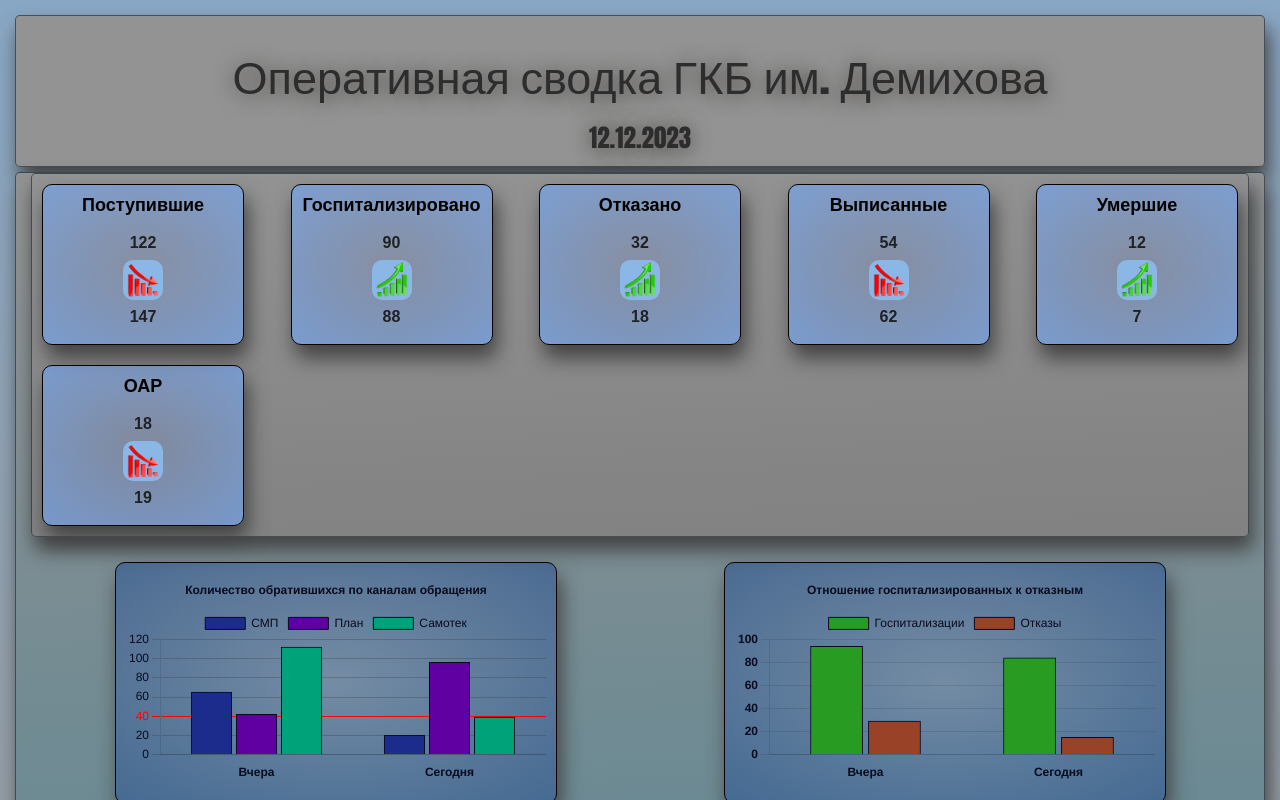
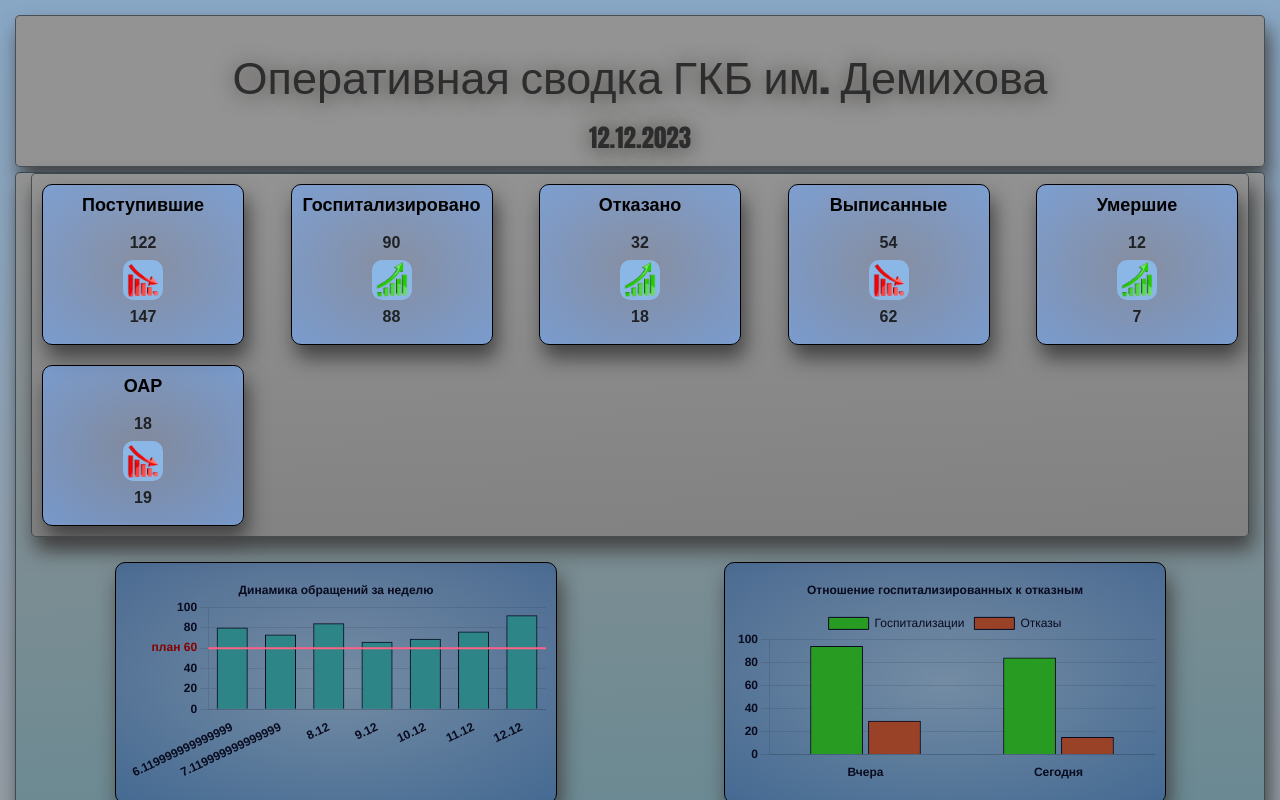
Before and after one commit to vlf0/DRF_test, a React (Create React App) app in the folder frontend/: page / in a window 1280 px wide. Shown: the top 800 px of the page. Built offline with nearby package versions, Linux system fonts and the light colour scheme.

Commit message:
Integrated Charts Plugins, all works correct.

```diff
--- a/frontend/src/components/charts/ArrivedChart.jsx
+++ b/frontend/src/components/charts/ArrivedChart.jsx
@@ -1,42 +1,60 @@
-import React, { useState, useEffect } from 'react';
+import React, { useState, useEffect, useRef } from 'react';
 import { useSpring, animated } from 'react-spring';
 import { Line } from 'react-chartjs-2';
-import 'chartjs-plugin-annotation';
+// import 'chartjs-plugin-annotation';
 import { Bar } from 'react-chartjs-2';
 import Chart from 'chart.js/auto';
+import AnnotationPlugin from 'chartjs-plugin-annotation';
+import current_date from '../dates/DatesFormat';
 import "./arrived_chart.css";
+
+Chart.register(AnnotationPlugin);
 
 
 Chart.defaults.font.size = 12;
 Chart.defaults.color = '#090b1f';
 
+
 const ArrivedChart = () => {
-    console.log('ArrivedChart rendered');
+
+    // const chartRef = useRef();
+
+    // useEffect(() => {
+    //   if (chartRef.current) {
+    //     const chartInstance = chartRef.current.chartInstance;
+
+    //     if (chartInstance) {
+    //       chartInstance.annotation.elements.push({
+    //         type: 'line',
+    //         mode: 'horizontal',
+    //         scaleID: 'y-axis-0',
+    //         value: 60,
+    //         borderColor: 'rgb(255, 99, 132)',
+    //         borderWidth: 2,
+    //         label: {
+    //           content: 'Annotation at 60',
+    //           enabled: true,
+    //           position: 'end',
+    //         },
+    //       });
+
+
+    //     chartInstance.update(); // Update the chart to apply the changes
+    //   }
+    // }
+    // }, []);
 
 
     const arrived_data = {
-        labels: ['Вчера', 'Сегодня'],
+        labels: [
+            current_date-6, current_date-5, current_date-4,
+            current_date-3, current_date-2, current_date-1, current_date
+        ],
         datasets: [
             {
-                label: 'СМП',
-                data: [65,20],//data ? [data.data, data.data, data.data] : [10,20,10],
-                backgroundColor: ['#1b2c8d', '#1b2c8d', '#1b2c8d'],
-                borderColor: '#090b1f',
-                borderWidth: 1,
-                // barThickness: 30
-            },
-            {
-                label: 'План',
-                data: [42,96],//data ? [data.data, data.data, data.data] : [10,20,10],
-                backgroundColor: ['#6000a2', '#6000a2', '#6000a2'],
-                borderColor: '#090b1f',
-                borderWidth: 1,
-                // barThickness: 30
-            },
-            {
-                label: 'Самотек',
-                data: [112,39],//data ? [data.data, data.data, data.data] : [10,20,10],
-                backgroundColor: ['#00a279', '#00a279', '#00a279'],
+                label: 'label',
+                data: [80, 73, 84, 66, 69, 76, 92],//data ? [data.data, data.data, data.data] : [10,20,10],
+                backgroundColor: ['#2d8587', '#2d8587', '#2d8587'],
                 borderColor: '#090b1f',
                 borderWidth: 1,
                 // barThickness: 30
@@ -64,25 +82,34 @@ const ArrivedChart = () => {
                 // min: -20, // Set the minimum value
                 // max: 150, // Set the maximum value
 
-                grid: {
-                    display: true, // Display default grid lines
-                    color: (context) => {
-                        if (context.tick.value === 40) {
-                            return '#ff0000'; // Customize the color of the custom grid lines
-                        } else {
-                            return '#3e3e3e54'; // Default tick color
-                        }
-                    },
-                },
+                // grid: {
+                //     display: true, // Display default grid lines
+                //     color: (context) => {
+                //         if (context.tick.value === 80) {
+                //             return '#a90000'; // Customize the color of the custom grid lines
+                //         } else {
+                //             return '#3e3e3e54'; // Default tick color
+                //         }
+                //     },
+                // },
 
                 ticks: {
                     color: (context) => {
-                        if (context.tick.value === 40) {
-                            return '#ff0000'; // Customize the color of the custom grid lines
+                        if (context.tick.value === 60) {
+                            return '#860000'; // Customize the color of the custom grid lines
                         } else {
                             return '#090b1f'; // Default tick color
                         }
                     },
+                    callback: (value, index, values) => {
+                        // Customize the tick value
+                        if (value === 60) {
+                            return 'план 60'; // Change the tick label for the value 60
+                        } else {
+                            return value; // Use the default tick label for other values
+                        }
+                    },
+                    font: {weight: 'bold'},
                 },
             },
         },
@@ -91,12 +118,35 @@ const ArrivedChart = () => {
         barPercentage: 0.9, // Adjust the space between columns (0.8 means 80% of the available space)
         categoryPercentage: 0.7,
         plugins: {
+            annotation: {
+                    annotations: {
+                      line1: {
+                        type: 'line',
+                        yMin: 60,
+                        yMax: 60,
+                        borderColor: '#ff6384',
+                        borderWidth: 2,
+                      },
+                    //   label1: {
+                    //     type: 'label',
+                    //     color: 'black',
+                    //     padding: 1,
+                    //     xValue: 6.23,
+                    //     yValue: 60,
+                    //     backgroundColor: '#ff6384',
+                    //     content: 'план',
+                    //     font: {
+                    //       size: 12,
+                    //     }
+                    //   }
+                    },
+              },
             legend: {
-                display: true,
+                display: false,
             },
             title: {
                 display: true,
-                text: 'Количество обратившихся по каналам обращения',
+                text: 'Динамика обращений за неделю',
                 color: '#090b1f',
             },
         },
@@ -105,7 +155,10 @@ const ArrivedChart = () => {
     // Chart component
     return (
         <div className='arrived_chart'>
-          <Bar data={arrived_data} options={chartOptions} />
+          <Bar  data={arrived_data} options={chartOptions} />
+          {/* <div style={{ position: 'absolute', top: 137, left: 218, color: '#a90000', fontWeight: 'bold', fontSize: 13 }}>
+            план
+          </div> */}
         </div>
 
         // Code for animation chart itself
--- a/frontend/src/components/charts/InsuranceChart.jsx
+++ b/frontend/src/components/charts/InsuranceChart.jsx
@@ -77,7 +77,7 @@ const InsuranceChart = () => {
                 // min: -20, // Set the minimum value
                 // max: 150, // Set the maximum value
                 grid: {
-                    // display: false,
+                    display: false,
                 },
                 ticks: {
                     beginAtZero: true,
--- /dev/null
+++ b/frontend/src/components/dates/DatesFormat.jsx
@@ -0,0 +1,8 @@
+
+const full_date = new Date();
+const month = full_date.getMonth() + 1;
+const day = full_date.getDate();
+
+const current_date = `${day}.${month}`
+
+export default current_date;
```
Also changed, not shown: 1 other file (tests, documents, lock files or other folders).
